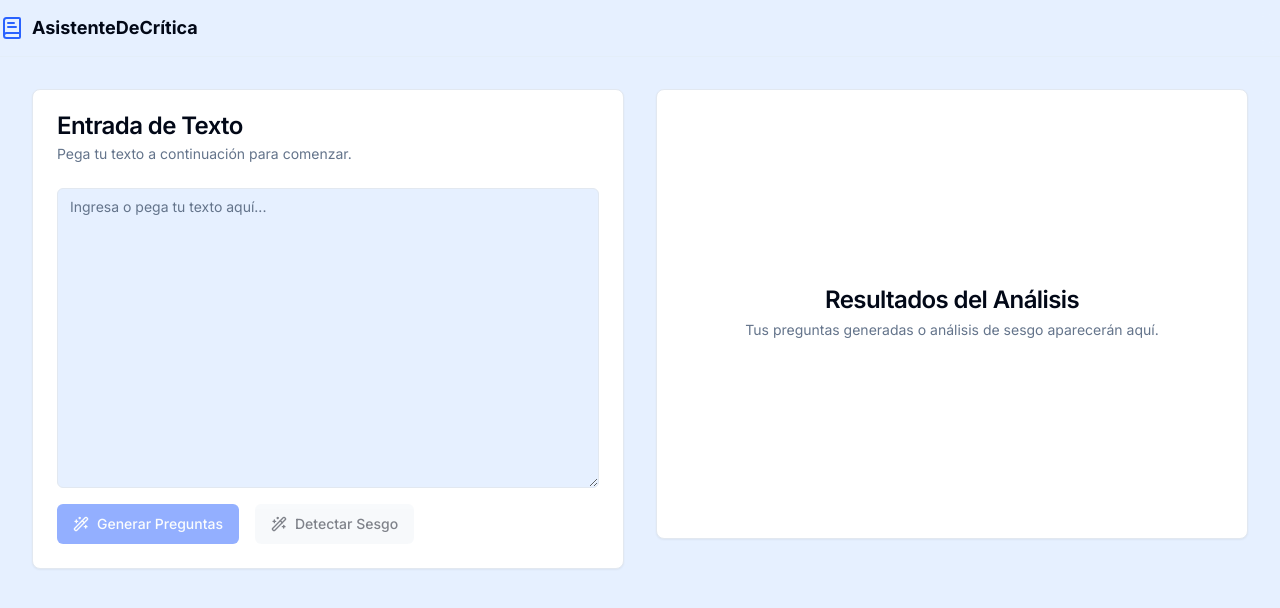
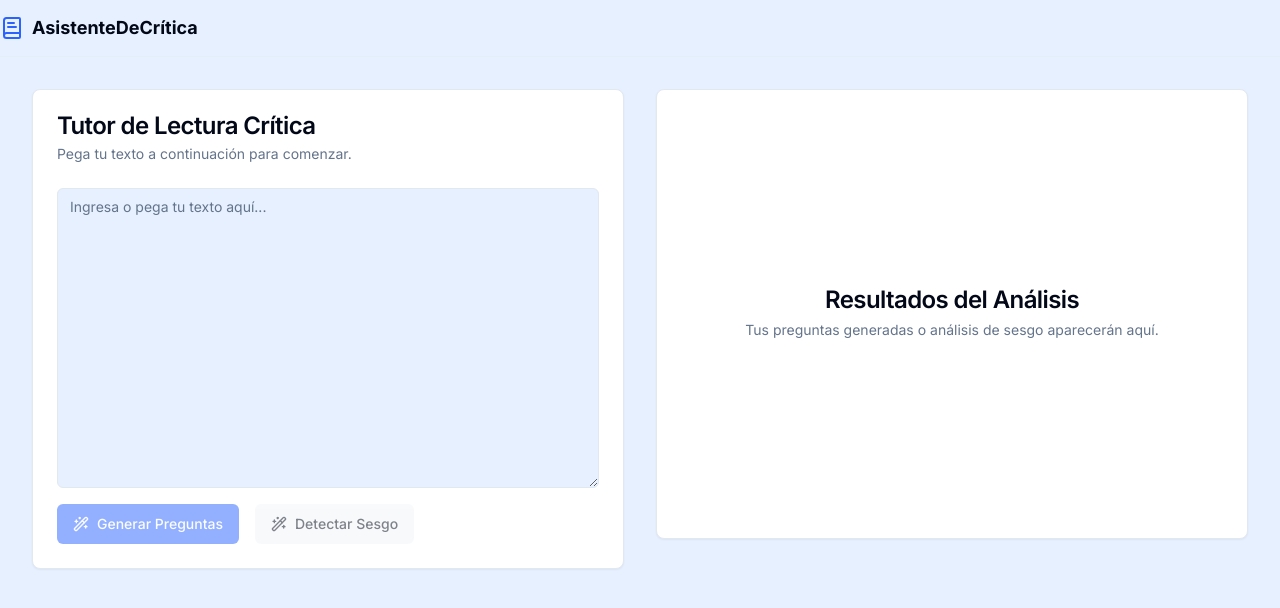
Before and after one commit to Marujac/tallerproy, a Next.js app: page / in a window 1280 px wide. Shown: the top 608 px of the page. Built offline with nearby package versions, Linux system fonts and the light colour scheme; what @genkit-ai/google-genai, genkit would draw is missing.

Commit message:
En la Entrada de texto puedes poner :Tutor de Lectura Crítica

```diff
--- a/src/app/page.tsx
+++ b/src/app/page.tsx
@@ -64,7 +64,7 @@ export default function Home() {
       <div className="grid grid-cols-1 lg:grid-cols-2 gap-8 items-start">
         <Card className="w-full">
           <CardHeader>
-            <CardTitle>Entrada de Texto</CardTitle>
+            <CardTitle>Tutor de Lectura Crítica</CardTitle>
             <CardDescription>Pega tu texto a continuación para comenzar.</CardDescription>
           </CardHeader>
           <CardContent>
```
